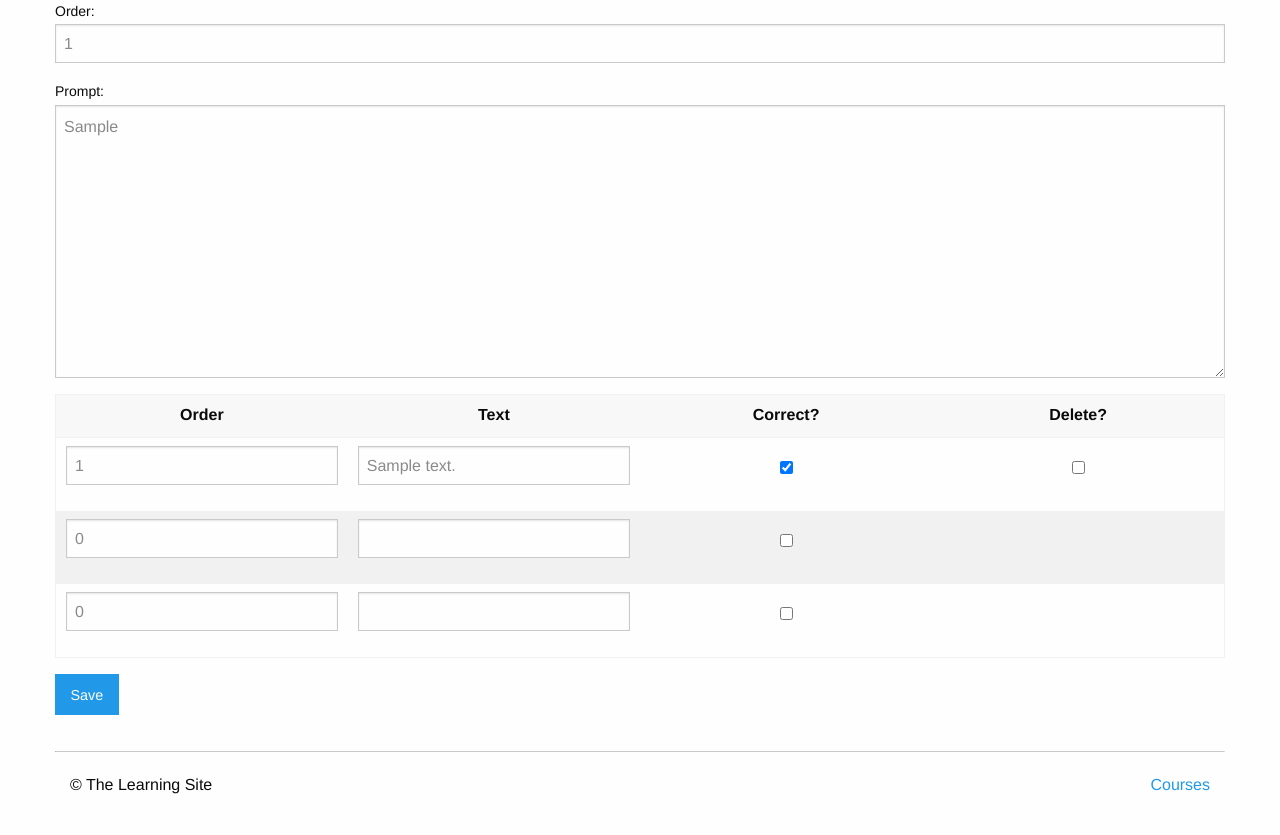
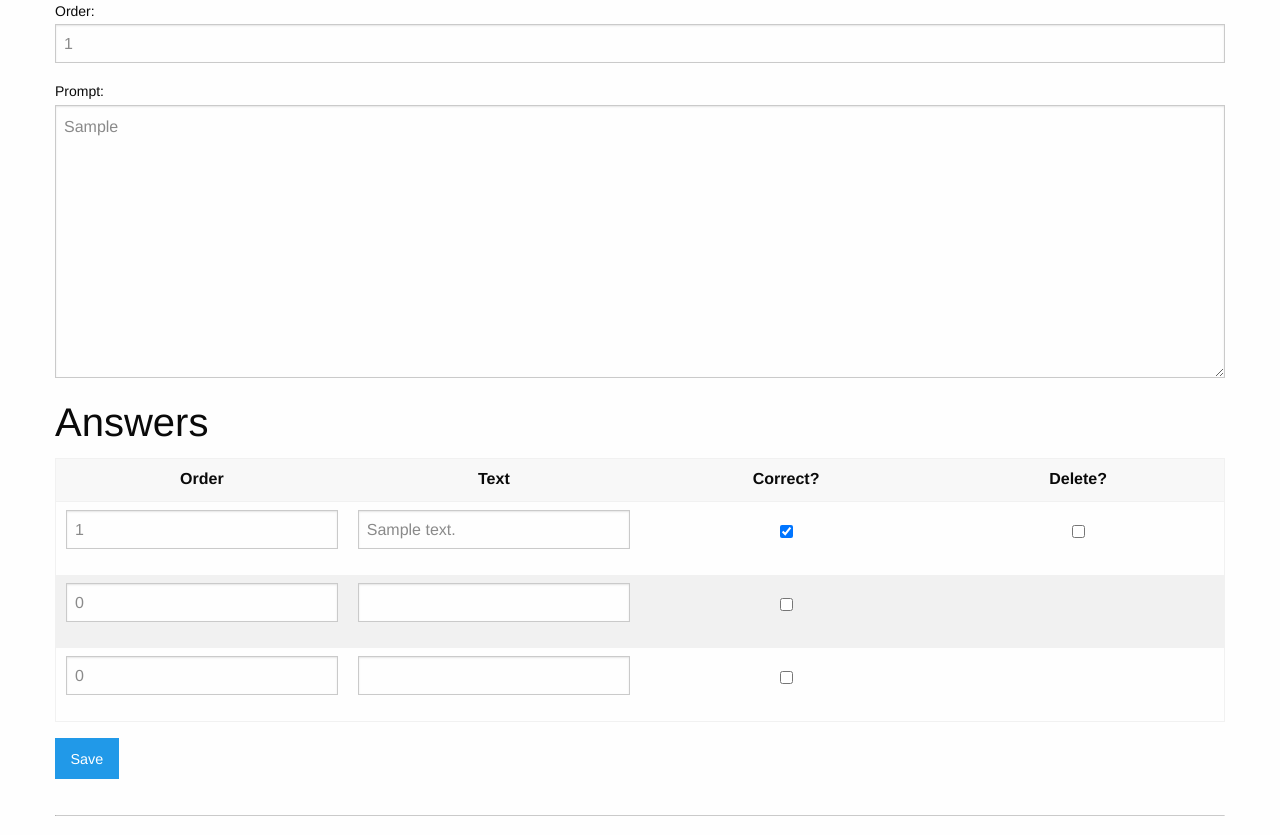
Before and after one commit to kchiv/treehouse_learning_site, a Django app: page /courses/1/edit_question/1/ in a window 1280 px wide. Shown: the part 180-1015 px from the top of the page. Before the commit the page ends 974 px from the top, so only its background shows below. Run offline with Django 3.2, Linux system fonts and the light colour scheme; a user stored in the database is signed in; tables that the repository leaves empty hold one stand-in row (values such as "Sample post").

Commit message:
added header for answer inline

```diff
--- a/courses/templates/courses/question_form.html
+++ b/courses/templates/courses/question_form.html
@@ -18,6 +18,7 @@
 
 			{{ formset.management_form }}
 
+			<h2>Answers</h2>
 			<table role="grid" class="stack hover" style="width: 100%">
 				<thead>
 					<tr>
```
